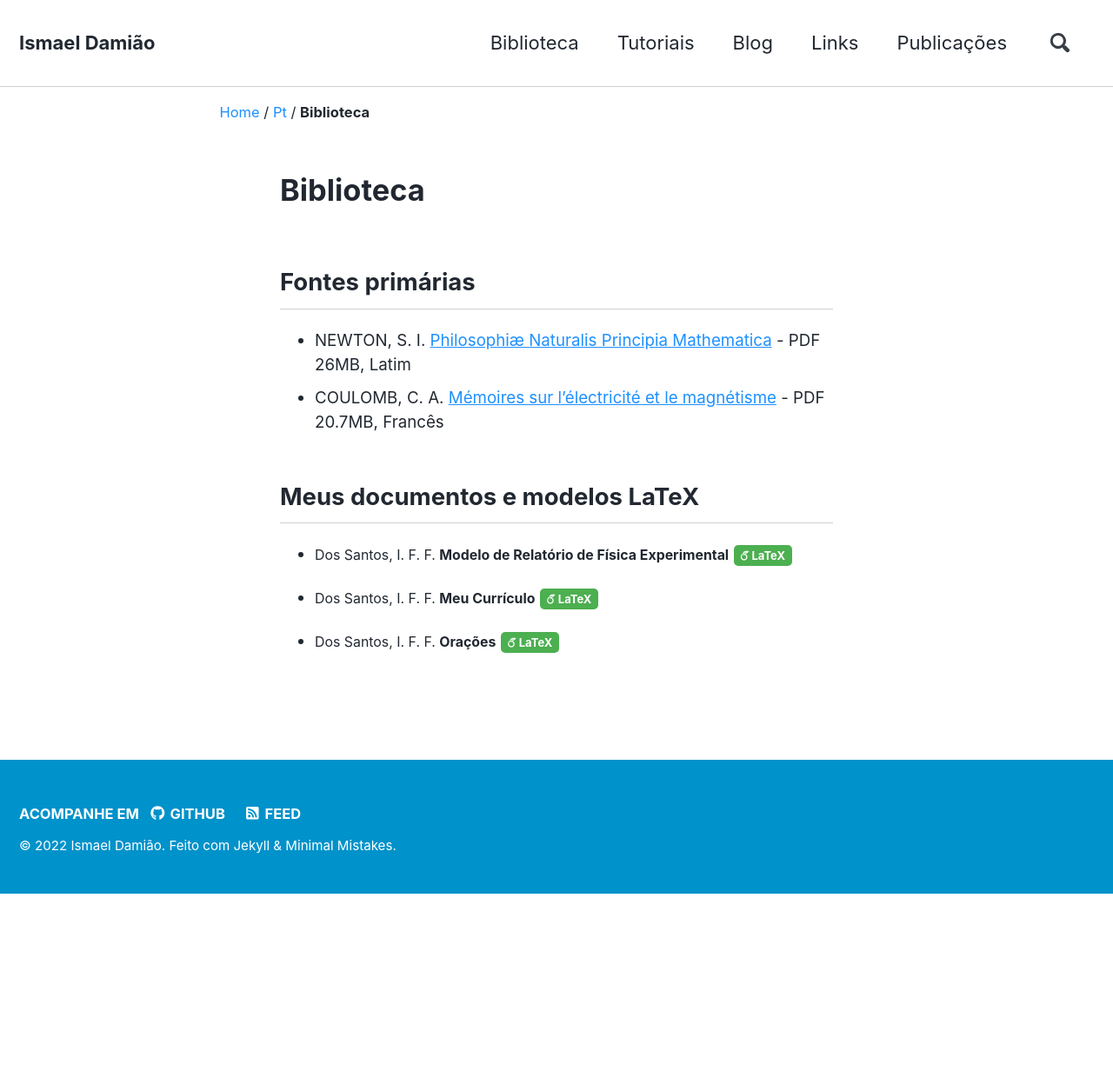
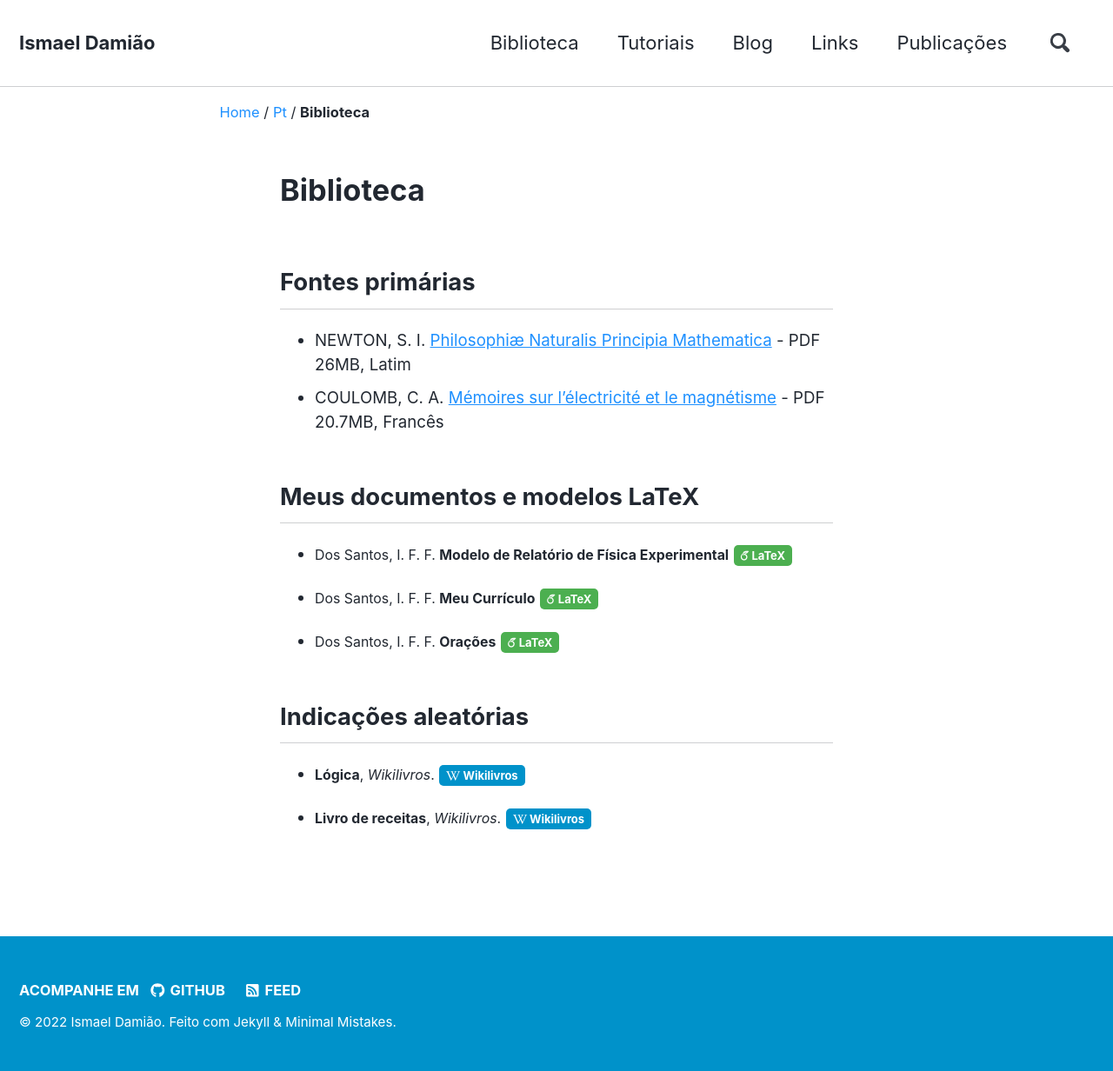
Before and after one commit to ismaeldamiao/ismaeldamiao.github.io, a Jekyll site: the page built from _pages/pt/library.md, in a window 1280 px wide. Shown: the whole page at 87% size. Built offline with Jekyll 4.4.1, drawn with Linux system fonts in a browser that asks for light colours; nearby versions of some CDN libraries; some web fonts are replaced; comment, search, counter and statistics services are not loaded; before the commit the page ends 1028 px from its top, so only the background shows below that.

Commit message:
Add files via upload

```diff
--- a/_pages/pt/library.md
+++ b/_pages/pt/library.md
@@ -5,8 +5,8 @@ title: "Biblioteca"
 
 
 ## Fontes primárias
-  * NEWTON, S. I. [Philosophiæ Naturalis Principia Mathematica](https://drive.google.com/uc?export=download&id=1AgQ2Y2nrmTKlgmlNgiUonQHqcWoajI99) - PDF 26MB, Latim
-  * COULOMB, C. A. [Mémoires sur l’électricité et le magnétisme](https://archive.org/download/mmoiressurllectr00coul/mmoiressurllectr00coul.pdf) - PDF 20.7MB, Francês
+* NEWTON, S. I. [Philosophiæ Naturalis Principia Mathematica](https://drive.google.com/uc?export=download&id=1AgQ2Y2nrmTKlgmlNgiUonQHqcWoajI99) - PDF 26MB, Latim
+* COULOMB, C. A. [Mémoires sur l’électricité et le magnétisme](https://archive.org/download/mmoiressurllectr00coul/mmoiressurllectr00coul.pdf) - PDF 20.7MB, Francês
 
 
 ## Meus documentos e modelos LaTeX
@@ -16,3 +16,9 @@ title: "Biblioteca"
 {% include cite_btn overleaf="https://www.overleaf.com/read/xjhghrzxqvky" %}
 * Dos Santos, I. F. F. **Orações**
 {% include cite_btn overleaf="https://www.overleaf.com/read/kvxsvbbmbzns" %}
+
+## Indicações aleatórias
+* **Lógica**, *Wikilivros*.
+{% include cite_btn wiki="https://pt.wikibooks.org/wiki/L%C3%B3gica" %}
+* **Livro de receitas**, *Wikilivros*.
+{% include cite_btn wiki="https://pt.wikibooks.org/wiki/Livro_de_receitas" %}
```
